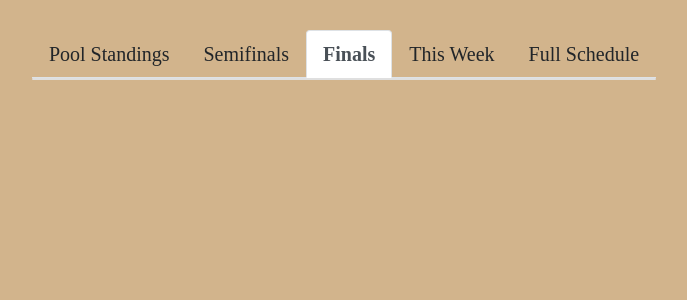
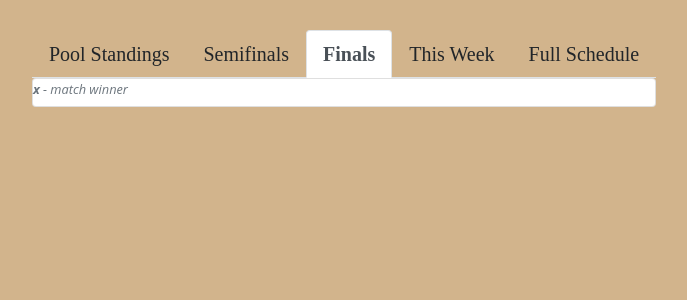
Before and after one commit to jmcginty15/tournament-organizer, a Flask app: template templates/tournament.html in a window 1280 px wide. Shown: the top 300 px of the page, without its empty margins (296-983 px from the left). Run offline with Flask 2, Linux system fonts and the light colour scheme; the template is opened without the code that fills it, so the values that code supplies are empty; some libraries are stand-ins or nearby versions.

Commit message:
updating for finish of finals round

```diff
--- a/templates/tournament.html
+++ b/templates/tournament.html
@@ -74,9 +74,9 @@
         </div>
     </div>
     <div id="finals" class="container">
-        <!-- <div id="advance-info-finals" class="row">
-            <h6><small class="text-muted"><em><b>x</b> - advances to championship match</em></small></h6>
-        </div> -->
+        <div id="advance-info-finals" class="row">
+            <h6><small class="text-muted"><em><b>x</b> - match winner</em></small></h6>
+        </div>
         <div class="row playoff-row">
             {% for pool in finals %}
             <div class="col-6 pool-grid">
```
